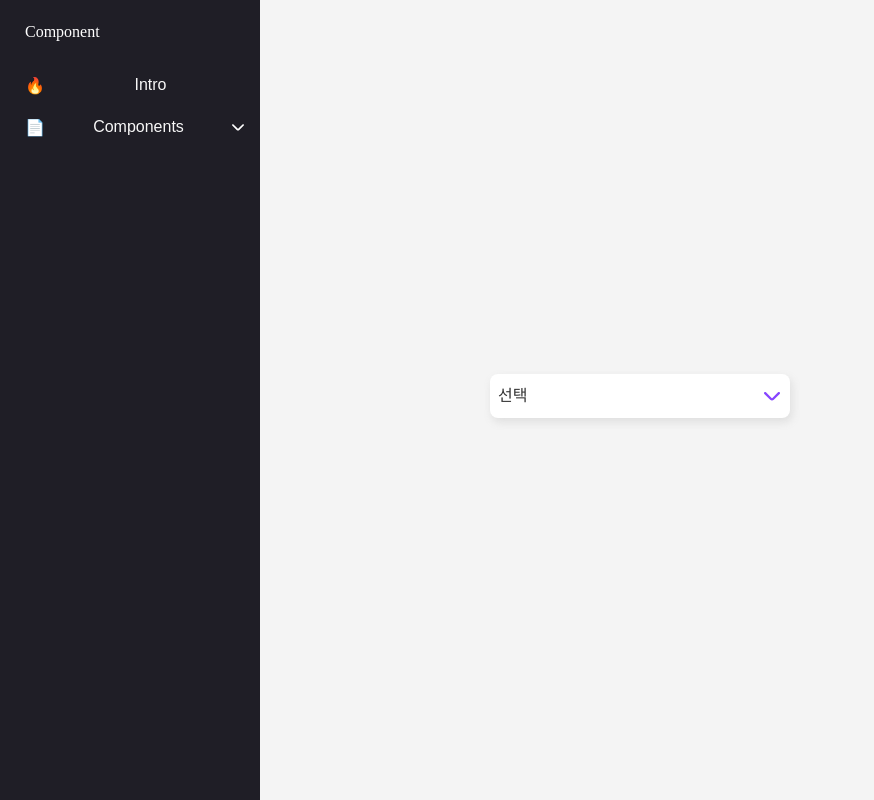
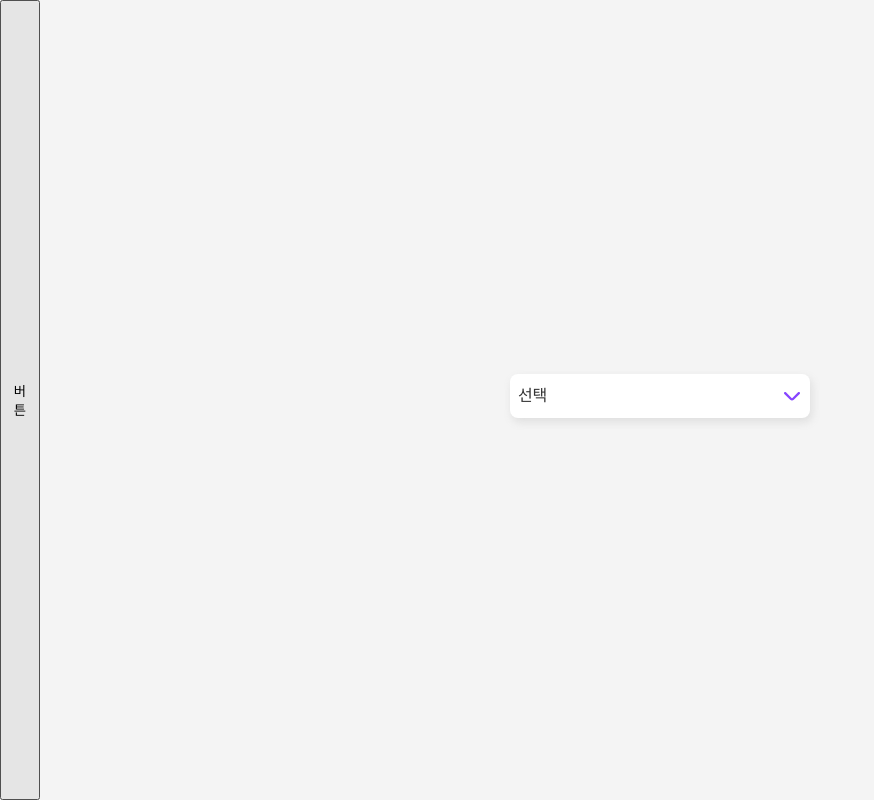
Before and after one commit to shyunju7/pr-typescript, a React app: page / in a window 1280 px wide. Shown: the whole page, without its empty margins (0-874 px from the left). Built offline with nearby package versions, Linux system fonts and the light colour scheme; data requests are answered from the project's data file.

Commit message:
feat : homeApi test & chpater state 설정

```diff
--- a/src/App.tsx
+++ b/src/App.tsx
@@ -1,8 +1,16 @@
+import { useEffect, useState } from "react";
 import Select from "./components/Select";
 import Sidebar from "./components/Sidebar";
+import { homeApi } from "./apis";
 export interface Option {
   text: string;
   value: string;
+}
+export interface Chapter {
+  id: number;
+  name: string;
+  parentId: number;
+  subChapter: Chapter[];
 }
 const data: Option[] = [
   {
@@ -19,9 +27,27 @@ const data: Option[] = [
   },
 ];
 const App = () => {
+  const [isOpenSidebar, setOpenSidebar] = useState<boolean>(false);
+  const [chapters, setChapters] = useState<Chapter[]>([]);
+  const handleGetChapters = async () => {
+    try {
+      const { data } = await homeApi.getAllChapters();
+      setChapters(data);
+    } catch (error) {
+      console.log("handleGetChapters()...", error);
+    }
+  };
+  useEffect(() => {
+    handleGetChapters();
+  }, []);
   return (
     <div id="app-container">
-      <Sidebar />
+      {isOpenSidebar ? (
+        <Sidebar chapters={chapters} />
+      ) : (
+        <button onClick={() => setOpenSidebar((prev) => !prev)}>버튼</button>
+      )}
+
       <main>
         <Select data={data} />
       </main>
```
